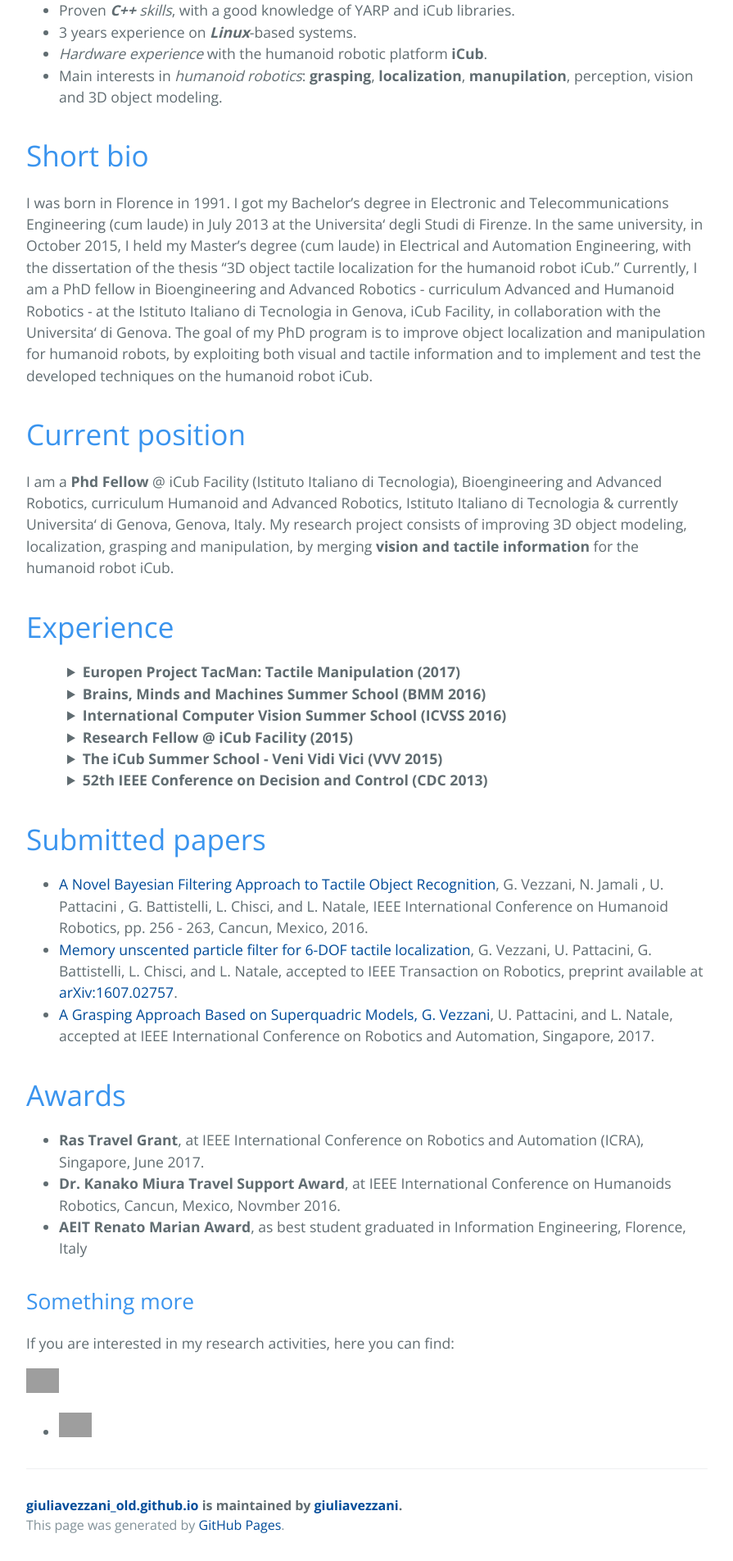
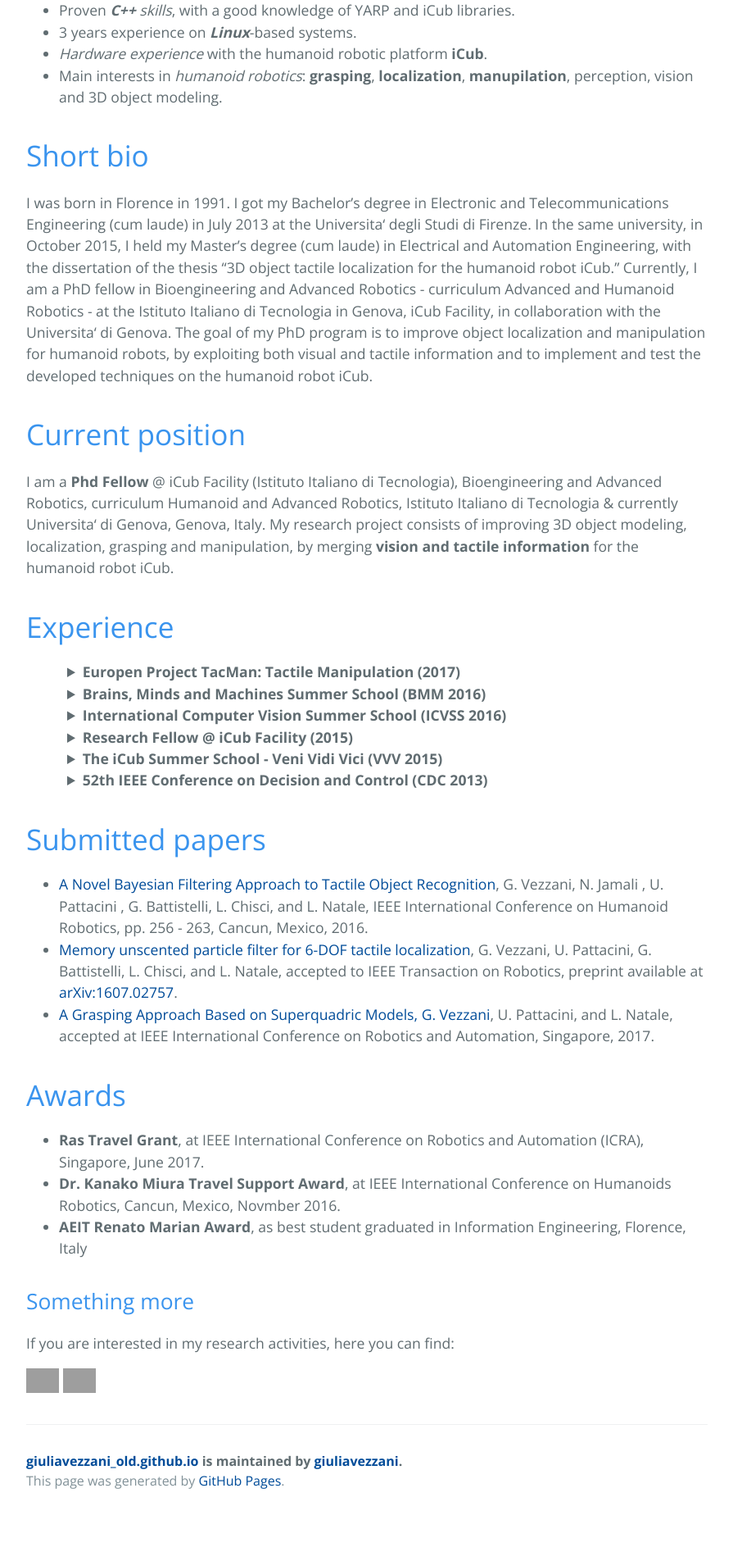
Before and after one commit to giuliavezzani/giuliavezzani_old.github.io, a Jekyll site: the page built from index.md, in a window 1280 px wide. Shown: the part 821-2725 px from the top of the page at 82% size, without its empty margins (192-1087 px from the left). Built offline with Jekyll 4.4.1, drawn with Linux system fonts in a browser that asks for light colours; our own code applies the rules of GitHub Pages for plain Markdown files; after the commit the page ends 2671 px from its top, so only the background shows below that; grey boxes are pictures that could not be loaded.

Commit message:
Update index.md

```diff
--- a/index.md
+++ b/index.md
@@ -108,5 +108,4 @@ advancement of the theory and practice of systems and control.</p>
 If you are interested in my research activities, here you can find:
 
 [<img src="https://raw.githubusercontent.com/giuliavezzani/giuliavezzani.github.io/master/files/linkedin.png" width="40">](https://it.linkedin.com/in/giuliavezzani)
-
-- [<img src="https://raw.githubusercontent.com/giuliavezzani/giuliavezzani.github.io/master/files/google-scholar.png" width="40">](https://scholar.google.it/citations?user=Zlpuln8AAAAJ&hl=it)
+[<img src="https://raw.githubusercontent.com/giuliavezzani/giuliavezzani.github.io/master/files/google-scholar.png" width="40">](https://scholar.google.it/citations?user=Zlpuln8AAAAJ&hl=it)
```
